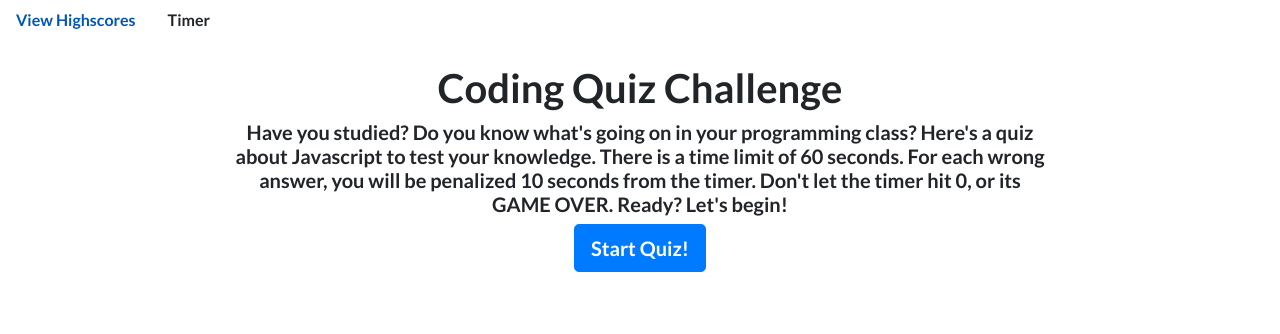
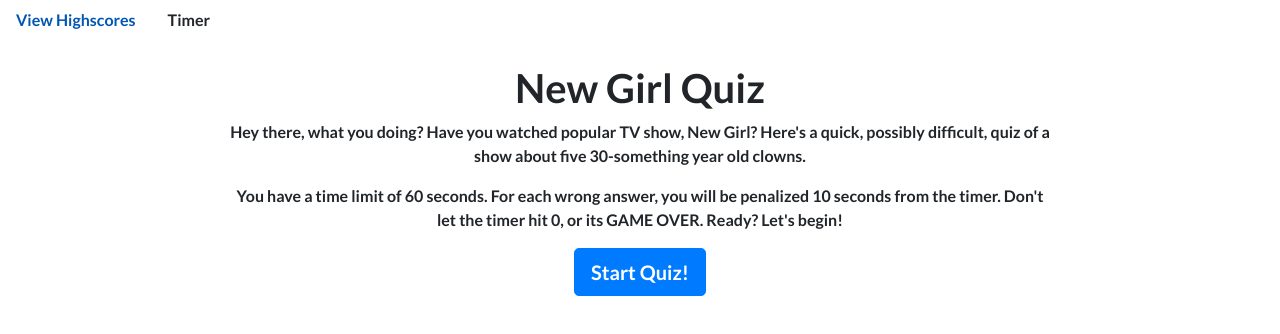
Before and after one commit to cjpia612/Web-APIs-Code-Quiz, a plain HTML site: page index.html in a window 1280 px wide. Drawn offline with nearby package versions, Linux system fonts and the light colour scheme.

Commit message:
changed to New Girl quiz

```diff
--- a/index.html
+++ b/index.html
@@ -14,22 +14,25 @@
           <a class="nav-link" href="#">View Highscores</a>
         </li>
         <li class="nav-item">
-          <a class="nav-link"> Timer </a>
+          <a class="nav-link" id = "timer"> Timer </a>
         </li>
       </ul>
     <div class = "container-fluid mt-4" id = "homepage">
         <div class= "row">
             <div class = "col-md-2"></div>
             <div class = "col-md-8">
-                <h1> Coding Quiz Challenge </h1>
-                <h5> Have you studied? Do you know what's going on in your programming class? Here's a quiz about Javascript to test your knowledge. There is a time limit of 60 seconds. For each wrong answer, you will be penalized 10 seconds from the timer. Don't let the timer hit 0, or its GAME OVER. Ready? Let's begin!
-                </h5>
+                <h1> New Girl Quiz </h1>
+                  <p>
+                    Hey there, what you doing? Have you watched popular TV show, New Girl? Here's a quick, possibly difficult, quiz of a show about five 30-something year old clowns.
+                  </p>
+                  <p>
+                    You have a time limit of 60 seconds. For each wrong answer, you will be penalized 10 seconds from the timer. Don't let the timer hit 0, or its GAME OVER. Ready? Let's begin!
+                  </p>
                 <button type="button" class="btn btn-primary btn-lg">Start Quiz!</button>
             </div>
             <div class = "col-md-2"></div>
         </div>
     </div>
-
     <script src="script.js"></script>
 </body>
 </html>
```
